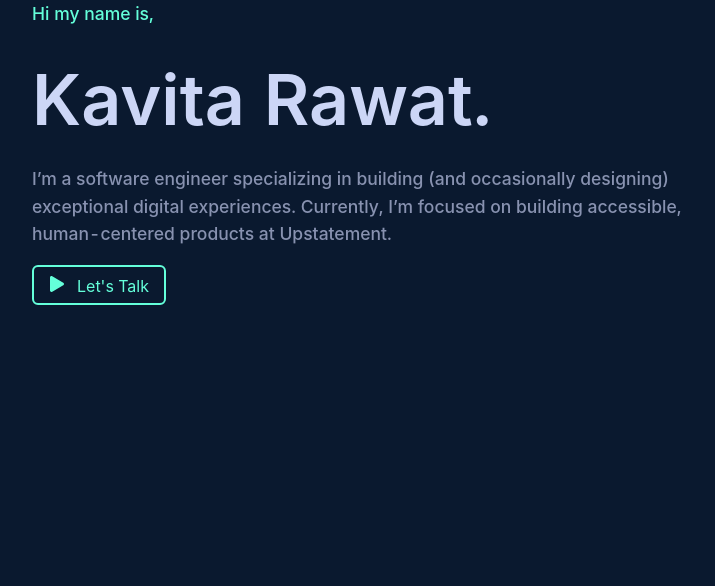
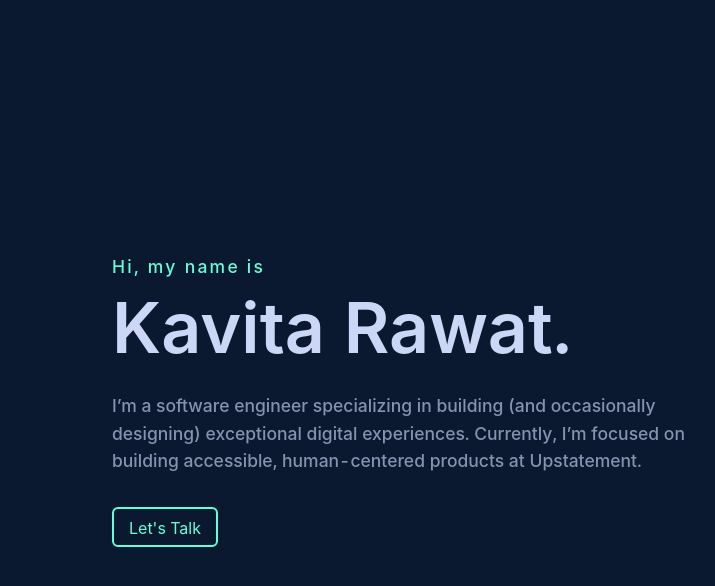
Before and after one commit to KavitaR45/Simple-Portfolio, a Next.js app: page / in a window 1280 px wide. Shown: the top 586 px of the page, without its empty margins (68-783 px from the left). Built offline with nearby package versions, Linux system fonts and the light colour scheme.

Commit message:
portfolio banner done

```diff
--- a/components/Banner.js
+++ b/components/Banner.js
@@ -1,22 +1,37 @@
 import React from "react"
 import { Row, Col, Button} from "antd"
 import {FaPlay} from "react-icons/fa"
+import styled from "styled-components"
 
 export default function Banner({title,desc,btnLink,btnText,subtitle}) {
+
+  const Section = styled.section`
+  height:100vh;
+  `
+  const RowWrapper = styled(Row)`
+  height:100%;
+  `
+  const DescSection = styled.p`
+  max-width:600px;
+  @media(max-width:992px){
+    max-width:100%
+  }
+  `
+
   return (
     <>
       {/* Banner Section */}
-      <section >
-        <Row  gutter={4} justify="start" align="middle">
-          <Col xs={22} sm={15} lg={15}>
-            <p className="text-primary">{subtitle}</p>
+      <Section >
+        <RowWrapper  gutter={4} justify="start" align="middle">
+          <Col xs={24} sm={15} lg={15}>
+            <p className="text-primary" style={{letterSpacing:"2.25px"}}>{subtitle}</p>
             <h1 className="heading-text">{title}</h1>
-            <p className="para-text">{desc}</p>
-            <Button type="ghost" size="large" href={btnLink}><FaPlay style={{margin:"0px 12px 0 0"}}/>{btnText}</Button>
+            <DescSection className="para-text">{desc}</DescSection>
+            <Button type="ghost" size="large" href={btnLink} style={{marginTop:"15px"}}>{btnText}</Button>
           </Col>
-        </Row>
+        </RowWrapper>
 
-      </section>
+      </Section>
     </>
 
   )
--- a/next.config.js
+++ /dev/null
@@ -1,15 +0,0 @@
-const withLess = require('@zeit/next-less')
-const lessToJS = require('less-vars-to-js')
-const withPlugins = require('next-compose-plugins');
-const fs = require('fs')
-const path = require('path')
-
-module.exports = withPlugins([
-  [withLess, {
-    // cssModules: true,
-    lessLoaderOptions: {
-      javascriptEnabled: true,
-      // modifyVars: themeVariables, // make your antd custom effective
-    },
-  }]
-], NextConfig)
--- /dev/null
+++ b/pages/_document.js
@@ -0,0 +1,27 @@
+import React from 'react'
+import NextDocument from 'next/document'
+import { ServerStyleSheet } from 'styled-components'
+export default class Document extends NextDocument {
+  static async getInitialProps (ctx) {
+    const sheet = new ServerStyleSheet()
+    const originalRenderPage = ctx.renderPage
+    try {
+      ctx.renderPage = () =>
+        originalRenderPage({
+          enhanceApp: App => props => sheet.collectStyles(<App {...props} />)
+        })
+      const initialProps = await NextDocument.getInitialProps(ctx)
+      return {
+        ...initialProps,
+        styles: (
+          <>
+            {initialProps.styles}
+            {sheet.getStyleElement()}
+          </>
+        )
+      }
+    } finally {
+      sheet.seal()
+    }
+  }
+}
--- a/pages/index.js
+++ b/pages/index.js
@@ -9,7 +9,7 @@ export default function Home() {
   return (
     <>
       {/* Banner Section */}
-      <Banner subtitle={"Hi my name is,"} title={"Kavita Rawat."} desc={"I’m a software engineer specializing in building (and occasionally designing) exceptional digital experiences. Currently, I’m focused on building accessible, human-centered products at Upstatement."} btnText="Let's Talk" btnLink={"#"} />
+      <Banner subtitle={"Hi, my  name  is"} title={"Kavita Rawat."} desc={"I’m a software engineer specializing in building (and occasionally designing) exceptional digital experiences. Currently, I’m focused on building accessible, human-centered products at Upstatement."} btnText="Let's Talk" btnLink={"#"} />
     </>
 
   )
--- a/styles/custom.css
+++ b/styles/custom.css
@@ -14,7 +14,7 @@ h1 {
 }
 h2,h3,h1{
   font-weight: 600 !important;
-  margin: 10px 0px !important;
+  line-height: 0.85;
 }
 
 h2 {
@@ -57,7 +57,7 @@ button{
   color:#64ffda;
 }
 .heading-text{
-  color:#ccd6f6
+  color:#ccd6f6;
 }
 .para-text{
   color:#8892b0;
@@ -65,7 +65,6 @@ button{
 .text-center{
   text-align: center;
 }
-
 .text-white{
   color:white;
 }
--- a/styles/globals.css
+++ b/styles/globals.css
@@ -6,16 +6,21 @@ body {
   overflow-x: hidden;
 }
 body{
-  padding: 0 100px;
+  padding: 0 180px;
 }
-@media (max-width:992px){
+@media (max-width:1204px){
   body{
   padding: 0 50px;
   }
 }
+@media (max-width:992px){
+  body{
+  padding: 0 40px;
+  }
+}
 @media (max-width:567px){
   body{
-  padding: 0 30px;
+  padding: 0 25px;
   }
 }
 a {
```
Also changed, not shown: package.json (+18 -19 lines), .babelrc (added), 1 other file (tests, documents, lock files or other folders).
